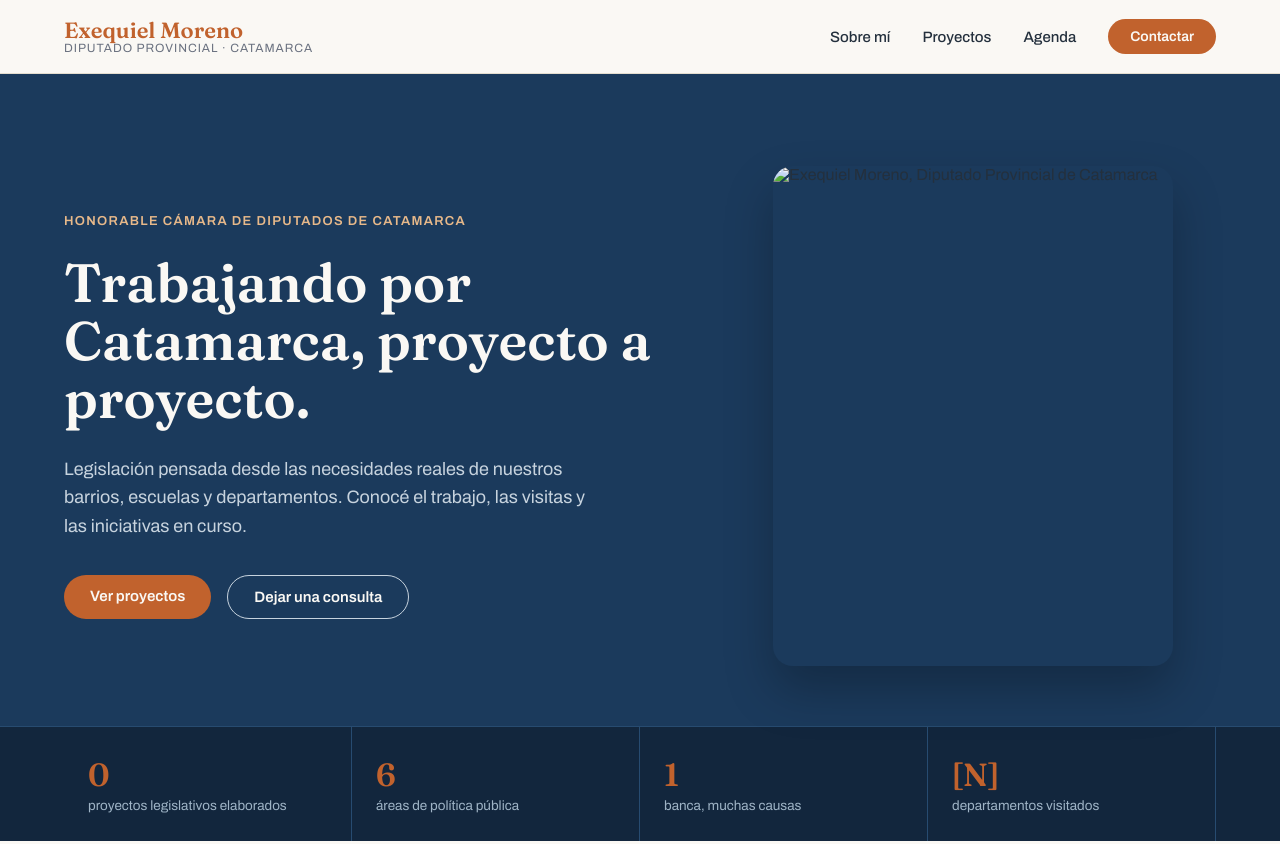
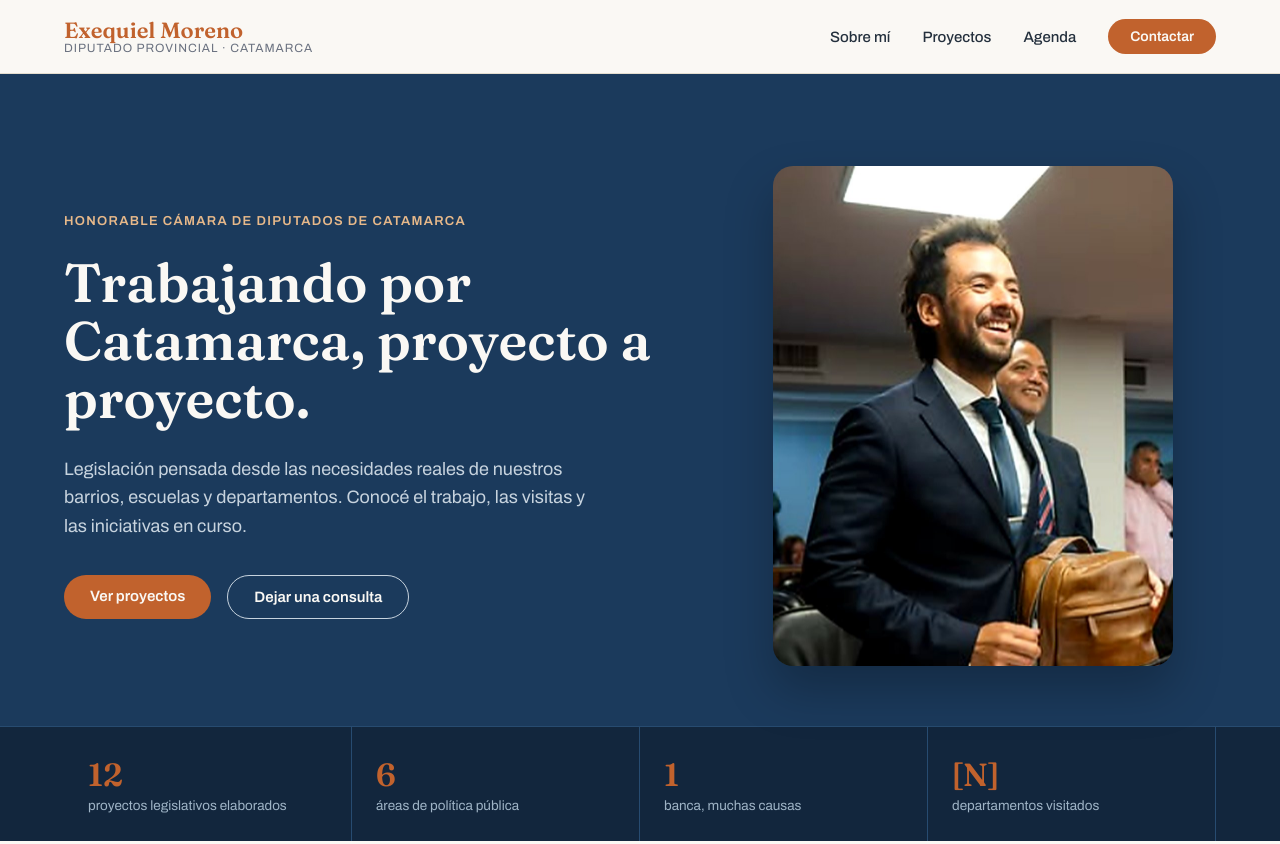
Before and after one commit to nancyyalilabufe/ExeMoreno, a plain HTML site: page index.html in a window 1280 px wide. Shown: the top 844 px of the page. Drawn offline with Linux system fonts and the light colour scheme; files that its build step writes are made by us from their sources.

Commit message:
Update index.html

```diff
--- a/index.html
+++ b/index.html
@@ -7,7 +7,7 @@
   <meta name="description" content="Sitio institucional del diputado provincial Exequiel Moreno. Conocé sus proyectos legislativos, su agenda territorial y dejá tu consulta.">
   <link rel="preconnect" href="https://fonts.googleapis.com">
   <link rel="stylesheet" href="https://fonts.googleapis.com/css2?family=Fraunces:opsz,wght@9..144,400;9..144,500;9..144,600;9..144,700&family=Archivo:wght@400;500;600;700&display=swap">
-  <link rel="stylesheet" href="css/style.css">
+  <link rel="stylesheet" href="style.css">
 </head>
 <body>
 
@@ -37,7 +37,7 @@
       </div>
     </div>
     <div class="hero-photo">
-      <img src="images/moreno-hero.jpg" alt="Exequiel Moreno, Diputado Provincial de Catamarca">
+      <img src="moreno-hero.jpg" alt="Exequiel Moreno, Diputado Provincial de Catamarca">
     </div>
   </section>
 
@@ -164,6 +164,6 @@
     </nav>
   </footer>
 
-  <script src="js/script.js"></script>
+  <script src="script.js"></script>
 </body>
 </html>
```
